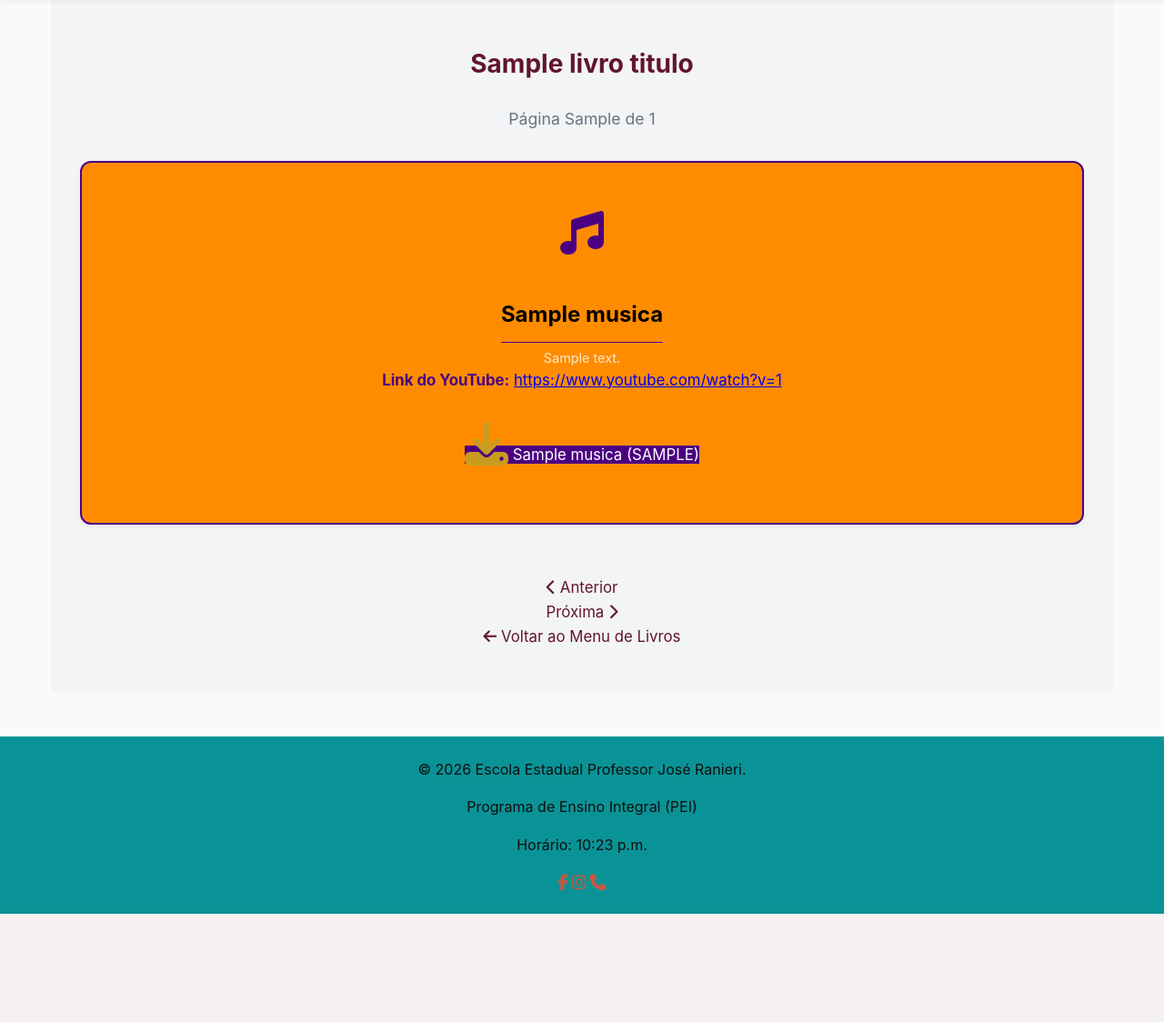
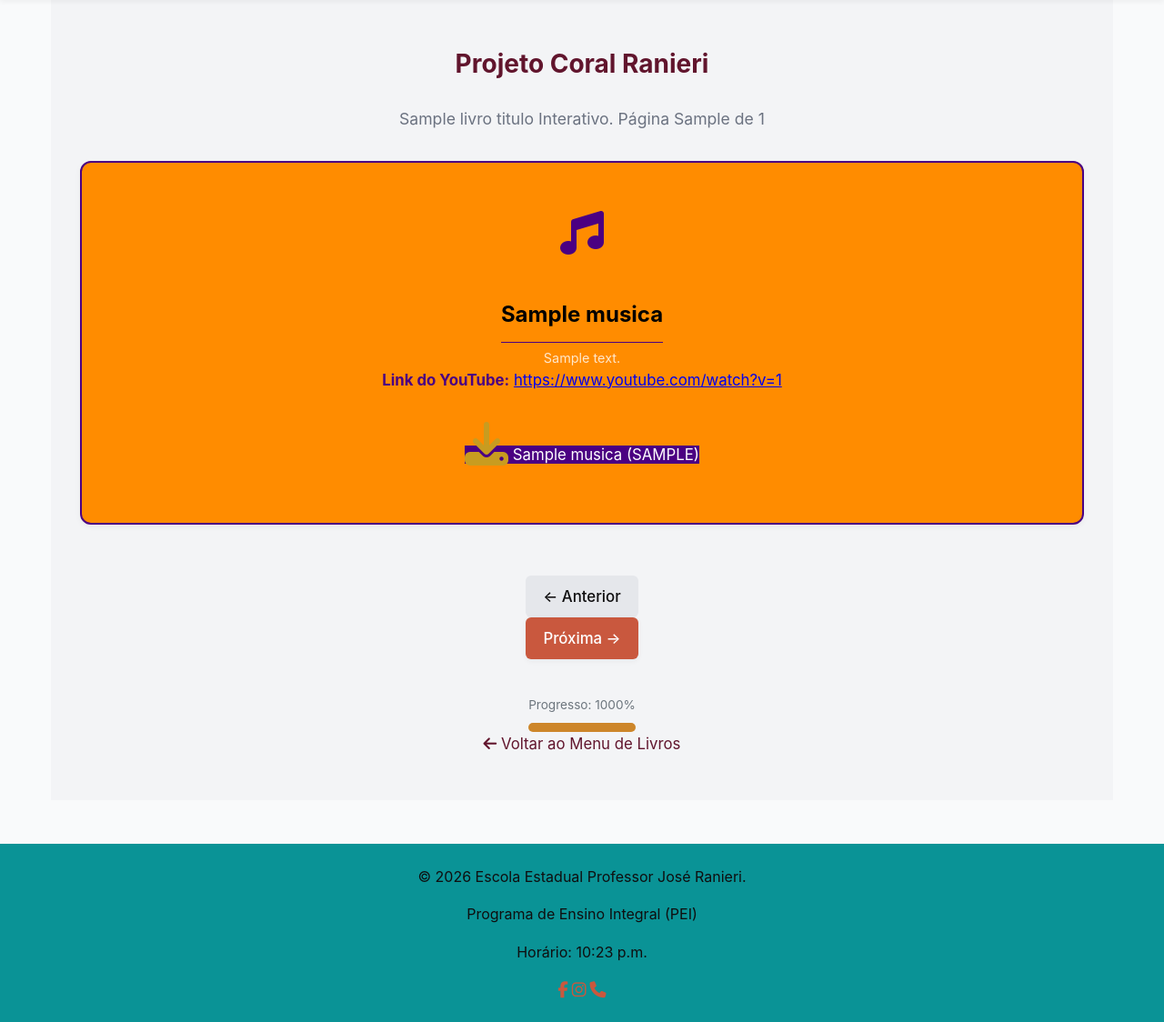
Before and after one commit to Guisbeghendev/ranieri2026, a Django app: template coral/templates/coral/repertorio_list.html in a window 1280 px wide. Shown: the part 96-1220 px from the top of the page at 91% size. Before the commit the page ends 1101 px from the top, so only its background shows below. Run offline with Django 3.2, Linux system fonts and the light colour scheme; the template is opened without the code that fills it: most values are stand-ins (such as "Sample title", 1, 10 or a date in 2020).

Commit message:
app ajustes coral X

```diff
--- a/coral/templates/coral/repertorio_list.html
+++ b/coral/templates/coral/repertorio_list.html
@@ -2,22 +2,21 @@
 {% load static %}
 
 {% block title %}
-    Repertório - Coral Ranieri
+    {{ livro_titulo }} - Página {{ musica_ordem }} de {{ total_musicas }}
 {% endblock title %}
 
 {% block content %}
 <div class="section-alt">
     <div class="container text-center">
-
-        <h1 class="section-title">{{ livro_titulo }}</h1>
-        <p class="section-subtitle">Página {{ musica_ordem }} de {{ total_musicas }}</p>
+        <h1 class="section-title">Projeto Coral Ranieri</h1>
+        <p class="section-subtitle">{{ livro_titulo }} Interativo. Página {{ musica_ordem }} de {{ total_musicas }}</p>
 
         <div class="row mt-5 justify-content-center">
             {% if musica %}
                 <div class="col-md-8 mb-4">
                     <div class="btn-coral-choice" style="min-height: 400px; display: flex; flex-direction: column; align-items: center; justify-content: center; cursor: default; background-color: #ff8c00; border: 2px solid #4b0082; color: #000000;">
                         <div>
-                            <i class="fas fa-music mb-3" style="color: #4b0082;"></i>
+                            <i class="fas fa-music mb-3" style="color: #4b0082; font-size: 3rem;"></i>
                             <h3 style="color: #000000; border-bottom: 1px solid #4b0082; padding-bottom: 10px;">{{ musica.titulo }}</h3>
 
                             {% if musica.descricao %}
@@ -54,22 +53,40 @@
                     </div>
                 </div>
 
-                <div class="col-12 mt-4">
-                    <div class="d-flex justify-content-between align-items-center">
-                        <div>
-                            {% if musica_anterior %}
-                                <a href="?page={{ musica_ordem|add:'-1' }}" class="btn-secondary-custom">
-                                    <i class="fas fa-chevron-left"></i> Anterior
-                                </a>
-                            {% endif %}
+                <div class="col-md-8 mt-4">
+                    <div class="chapter-navigation d-flex justify-content-between align-items-center">
+                        {% if musica_anterior %}
+                            <a href="?page={{ musica_anterior.musica_index_base_1 }}" class="btn btn-back action-button" id="btn-anterior">
+                                &larr; Anterior
+                            </a>
+                        {% else %}
+                            <button class="btn btn-back is-disabled action-button" disabled>
+                                &larr; Anterior
+                            </button>
+                        {% endif %}
+
+                        <div class="mx-auto"></div>
+
+                        {% if proxima_musica %}
+                            <a href="?page={{ proxima_musica.musica_index_base_1 }}" class="btn btn-secondary primary-action action-button" id="btn-proximo">
+                                Próxima &rarr;
+                            </a>
+                        {% else %}
+                            <button class="btn btn-secondary is-disabled action-button" disabled>
+                                Fim do Repertório
+                            </button>
+                        {% endif %}
+                    </div>
+                </div>
+
+                <div class="col-md-8 mx-auto mt-4">
+                    <div class="progress-bar-container">
+                        {% widthratio musica_ordem total_musicas 100 as progresso_percentual %}
+                        <div class="progress-bar-label text-center mb-1">
+                            Progresso: {{ progresso_percentual|floatformat:0 }}%
                         </div>
-
-                        <div>
-                            {% if proxima_musica %}
-                                <a href="?page={{ musica_ordem|add:'1' }}" class="btn-secondary-custom">
-                                    Próxima <i class="fas fa-chevron-right"></i>
-                                </a>
-                            {% endif %}
+                        <div class="progress-bar">
+                            <div class="progress-bar-fill" style="width: {{ progresso_percentual }}%;"></div>
                         </div>
                     </div>
                 </div>
@@ -89,3 +106,7 @@
     </div>
 </div>
 {% endblock content %}
+
+{% block js %}
+    <script src="{% static 'coral/js/livro_digital_coral.js' %}"></script>
+{% endblock js %}
--- a/coral/views.py
+++ b/coral/views.py
@@ -17,7 +17,6 @@ class HistoriaDigitalView(View):
     template_name = 'coral/livro_digital_coral.html'
 
     def get(self, request):
-        # A lógica de HistoriaCoral funciona porque não tenta filtrar o QuerySet diretamente pela Window Function
         capitulos = HistoriaCoral.objects.all().order_by('ordem_exibicao').annotate(
             capitulo_index_base_1=Window(
                 expression=Rank(),
@@ -56,8 +55,6 @@ class RepertorioListView(View):
     template_name = 'coral/repertorio_list.html'
 
     def get(self, request):
-        # Correção: O Django não permite usar .get() ou .filter() em campos de Window Function
-        # É necessário converter para lista para acessar o índice ou usar Subquery
         musicas_qs = RepertorioCoral.objects.all().order_by('data_criacao').annotate(
             musica_index_base_1=Window(
                 expression=Rank(),
```
